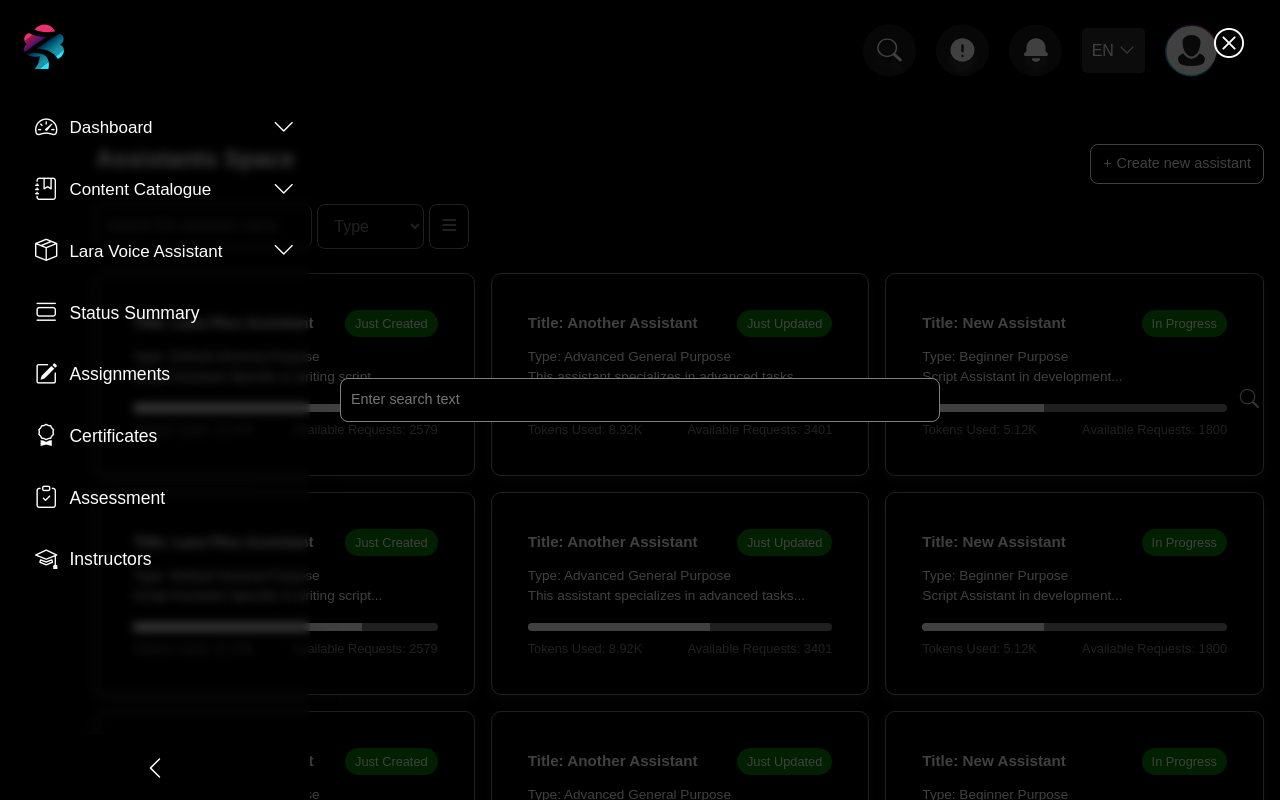
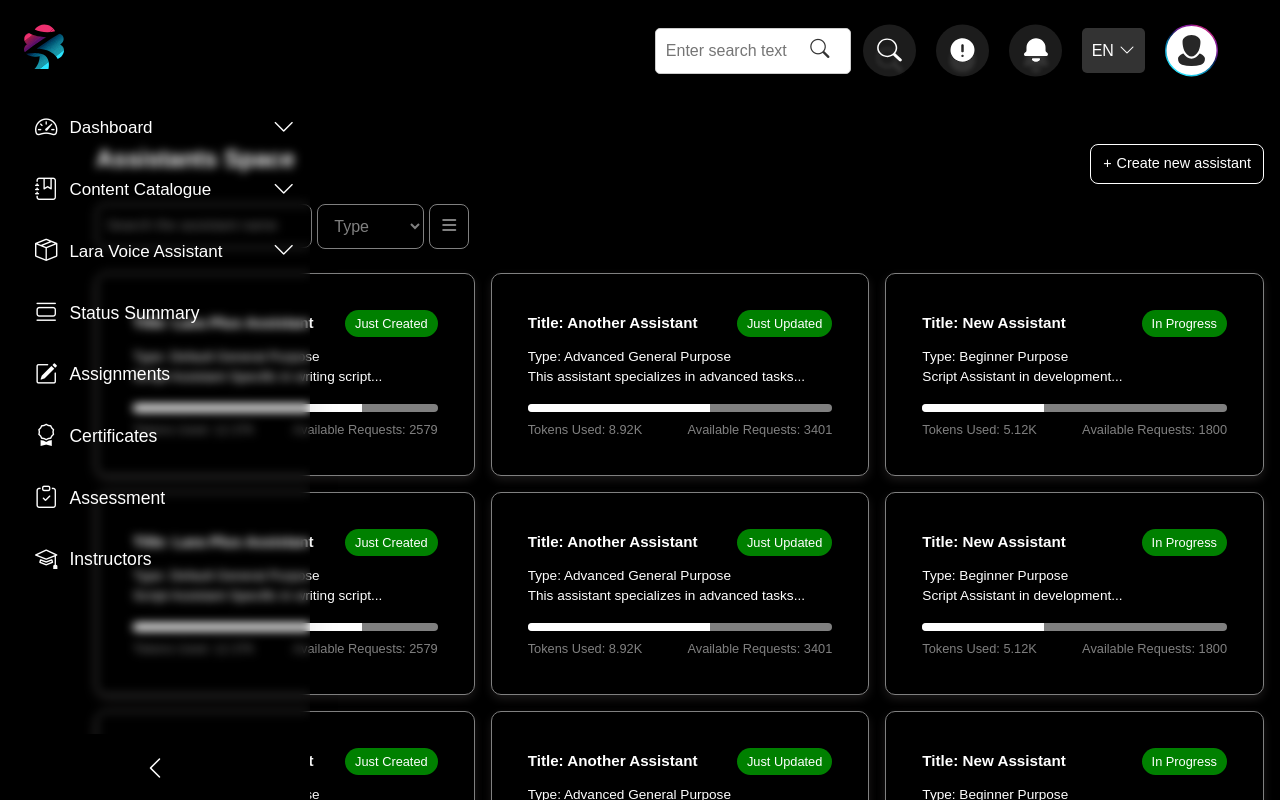
Before and after one commit to ibrahimsaber1/LARA-Platform-Frontend, a React (Vite) app: page / in a window 1280 px wide. Both pictures are taken after a click on the button 889 px from the left and 50 px from the top of the page. Shown: the top 800 px of the page. Built offline with nearby package versions, Linux system fonts and the light colour scheme.

Commit message:
activate the search input on clicking

```diff
--- a/src/Components/Layout/Header/Header.css
+++ b/src/Components/Layout/Header/Header.css
@@ -43,9 +43,11 @@
   transform: translateY(-10%);
 }
 
-/* Search Container */
+/* --------------------------------- Search Container */
 .search-container {
   position: relative;
+  display: flex;
+  align-items: center;
 }
 
 .search-toggle {
@@ -56,47 +58,62 @@
 }
 
 .search-parent {
-  position: fixed;
+  position: absolute;
   top: 0;
-  left: 0;
-  width: 100%;
+  right: 60px;
+  width: 0;
   height: 100%;
-  background: rgba(0, 0, 0, 0.75);
+  /* background: rgba(206, 0, 0, 0.75); */
   display: flex;
   justify-content: center;
   align-items: center;
-  z-index: 999;
   flex-direction: column;
+  overflow: hidden;
+  transition: width 0.3s ease, opacity 0.3s ease;
+  opacity: 0;
+  pointer-events: none;
+  border-radius: 5px;
+}
+
+.search-parent.visible {
+  width: 206px; /* Desired width when visible */
+  opacity: 1;
+  pointer-events: auto;
 }
 
 .close-btn {
   position: absolute;
-  top: 20px;
-  right: 30px;
+  top: 10px;
+  right: 10px;
 }
 
 .close-button {
   background: transparent;
   border: none;
   color: #fff;
-  font-size: 30px;
+  font-size: 24px;
   cursor: pointer;
 }
 
 .input-wrapper {
   display: flex;
   align-items: center;
-  width: 80%;
+  width: 95%;
+  height: 40px;
   max-width: 600px;
+  /* background-color: rgb(17, 252, 17); */
+  position: relative;
+  border-radius: 5px;
 }
 
-.search-input {
+.header-search-input {
   padding: 10px 35px 10px 10px;
   border: 1px solid #ccc;
   border-radius: 5px;
   outline: none;
   width: 100%;
   font-size: 16px;
+  background-color: white;
 }
 
 .inner-search-icon {
--- a/src/Components/Layout/Header/Header.jsx
+++ b/src/Components/Layout/Header/Header.jsx
@@ -28,6 +28,7 @@ const Header = () => {
         !searchContainerRef.current.contains(event.target)
       ) {
         setResultsVisible(false);
+        setInputVisible(false); // Optional: Hide search input when clicking outside
       }
     };
 
@@ -98,7 +99,7 @@ const Header = () => {
     <header className="header">
     <ul className="main-list">
       {/* Search Icon */}
-        <li ref={searchContainerRef}>
+      <li ref={searchContainerRef} className="search-list-item">
         <div className={`search-container ${inputVisible ? "active" : ""}`}>
           <button
             className="icon-button search-toggle"
@@ -111,22 +112,12 @@ const Header = () => {
               className="search-icon"
             />
           </button>
-            {inputVisible && (
-              <div className="search-parent">
-                <div className="close-btn">
-                  <button
-                    className="close-button"
-                    onClick={toggleSearchInput}
-                    aria-label="Close Search"
-                  >
-                    <i className="bi bi-x-circle"></i>
-                  </button>
-                </div>
+          <div className={`search-parent ${inputVisible ? "visible" : ""}`}>
             <div className="input-wrapper">
               <input
                 type="text"
                 placeholder="Enter search text"
-                    className="search-input"
+                className="header-search-input"
                 value={searchText}
                 onChange={(e) => setSearchText(e.target.value)}
                 onKeyUp={(e) => {
@@ -159,8 +150,7 @@ const Header = () => {
                         <h3>{result.productsName}</h3>
                         {result.instructors.map((instructor) => (
                           <p key={instructor.id}>
-                                Instructor: {instructor.fName}{" "}
-                                {instructor.lName}
+                            Instructor: {instructor.fName} {instructor.lName}
                           </p>
                         ))}
                         <p>
@@ -174,7 +164,6 @@ const Header = () => {
               </div>
             )}
           </div>
-            )}
         </div>
       </li>
 
@@ -198,14 +187,14 @@ const Header = () => {
         {/* Language Selector */}
         <li>
           <div className="dropdown">
-
             <button
-              className="btn "type="button"
-              data-bs-toggle="dropdown" aria-expanded="false"
+              className="btn"
+              type="button"
+              data-bs-toggle="dropdown"
+              aria-expanded="false"
             >
               {selectedLanguage.toUpperCase()}
-              <i className="bi bi-chevron-down "></i>
-
+              <i className="bi bi-chevron-down"></i>
             </button>
             <ul className="dropdown-menu">
               <li>
```
Lines whose indentation alone changed are shown as unchanged.
